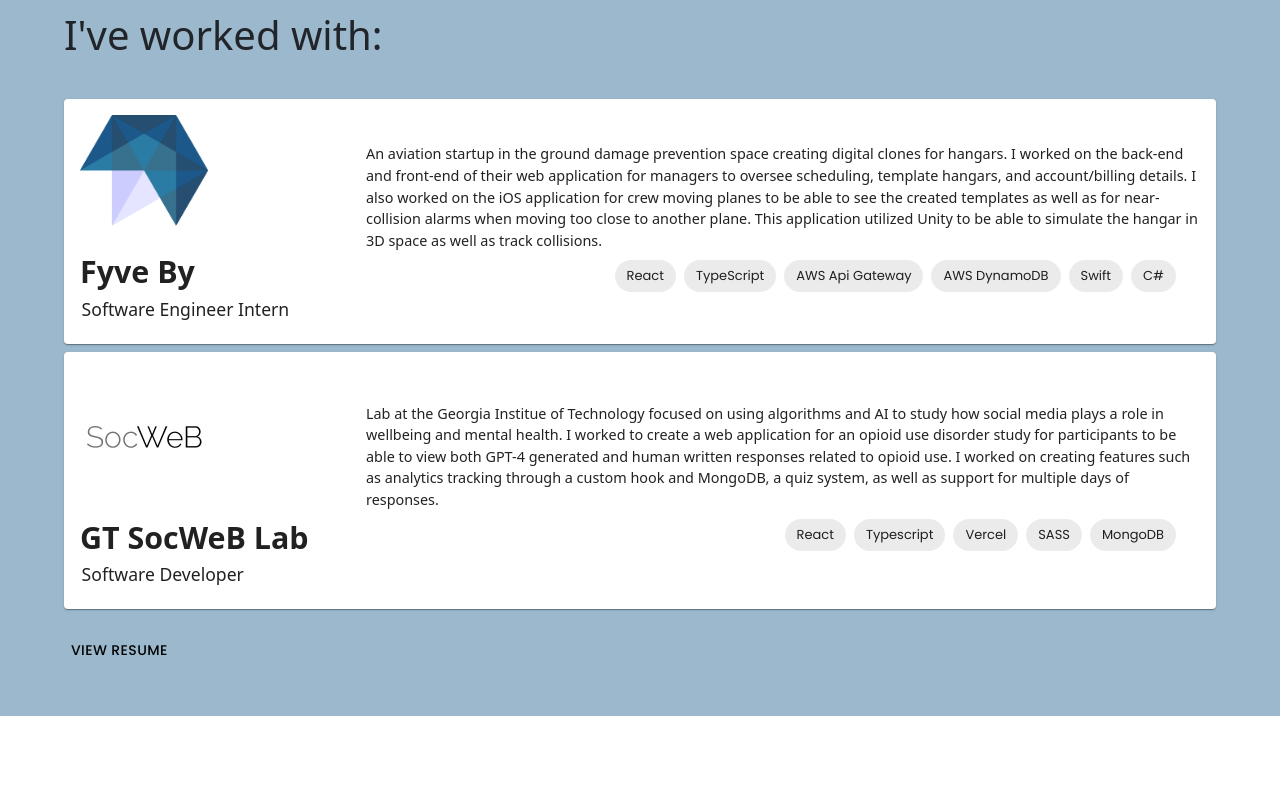
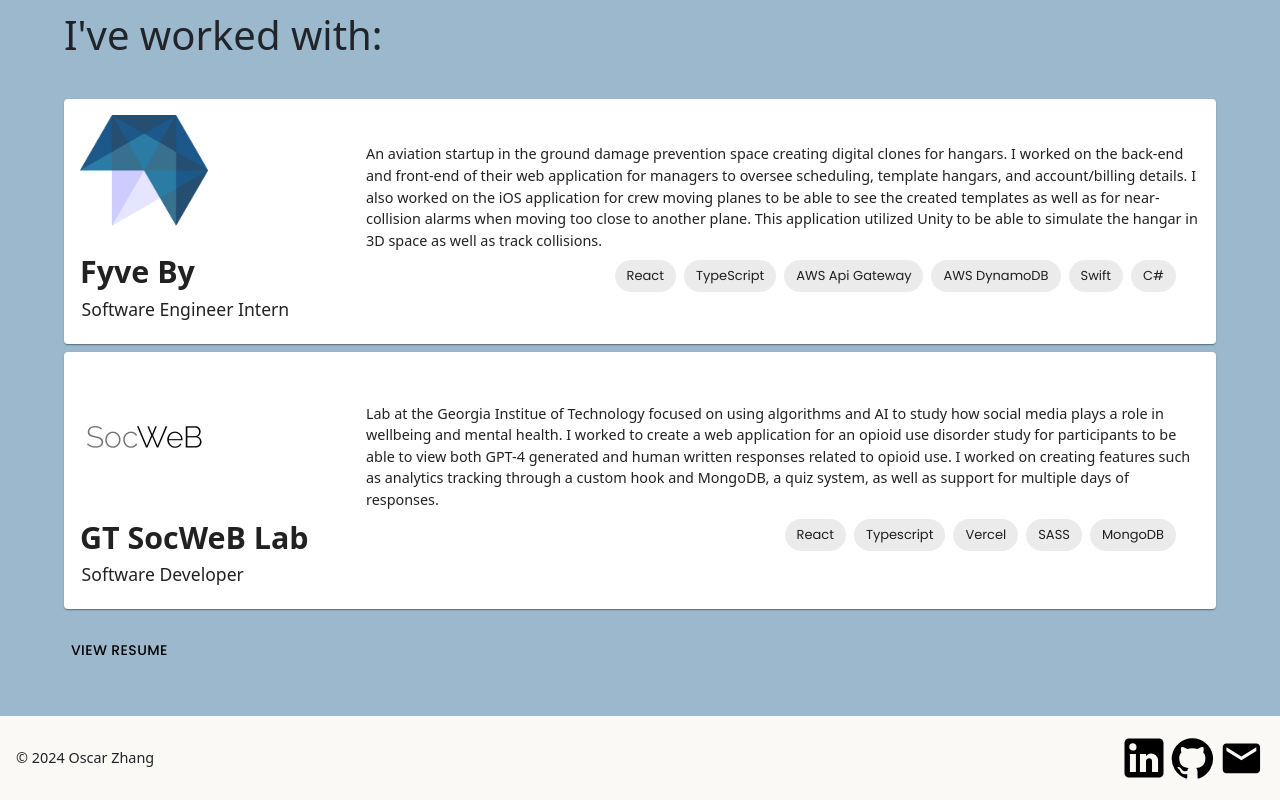
Before and after one commit to oscarzhang228/Portfolio-OZ, a React (Vite) app: page / in a window 1280 px wide. Shown: the part 1669-2469 px from the top of the page. Before the commit the page ends 2385 px from the top, so only its background shows below. Built offline with nearby package versions, Linux system fonts and the light colour scheme.

Commit message:
draft a footer component

```diff
--- a/package.json
+++ b/package.json
@@ -14,6 +14,7 @@
     "@emotion/styled": "^11.11.0",
     "@mui/icons-material": "^5.15.12",
     "@mui/material": "^5.15.12",
+    "dayjs": "^1.11.10",
     "react": "^18.2.0",
     "react-dom": "^18.2.0",
     "react-router-dom": "^6.22.3"
--- a/src/App.tsx
+++ b/src/App.tsx
@@ -3,6 +3,7 @@
 import { BrowserRouter as Router, Routes, Route } from "react-router-dom";
 import Landing from "./pages/Landing";
 import Navigation from "./components/Navigation/Navigation";
+import Footer from "./components/Footer/Footer";
 
 /**
  * Main application component
@@ -32,6 +33,7 @@
           }
         ></Route>
       </Routes>
+      <Footer />
     </Router>
   );
 }
--- /dev/null
+++ b/src/components/Footer/Footer.module.scss
@@ -0,0 +1,8 @@
+@use "../../styles/variables" as *;
+.Footer {
+  background-color: $off-white;
+}
+
+.Footer-Content {
+  font-size: 0.9rem;
+}
--- /dev/null
+++ b/src/components/Footer/Footer.tsx
@@ -0,0 +1,16 @@
+import dayjs from "dayjs";
+import styles from "./Footer.module.scss";
+import SocialBar from "../SocialBar/SocialBar";
+
+export default function Footer() {
+  const today = dayjs();
+  const year = today.year();
+  return (
+    <footer
+      className={`${styles["Footer"]} d-flex justify-content-between align-items-center p-3`}
+    >
+      <p className={`${styles["Footer-Content"]} m-0`}>© {year} Oscar Zhang</p>
+      <SocialBar />
+    </footer>
+  );
+}
--- a/src/components/ProjectsBar/ProjectsBar.module.scss
+++ b/src/components/ProjectsBar/ProjectsBar.module.scss
@@ -2,7 +2,7 @@
 @use "../../styles/variables" as *;
 
 .ProjectsBar {
-  background-color: #faf9f6;
+  background-color: $off-white;
 }
 
 .ProjectsBar-Header {
--- a/src/styles/_variables.scss
+++ b/src/styles/_variables.scss
@@ -1,2 +1,3 @@
 $light-blue: rgb(155, 184, 205);
+$off-white: #faf9f6;
 $main-font: "Roboto", sans-serif;
```
Also changed, not shown: 1 other file (tests, documents, lock files or other folders).
